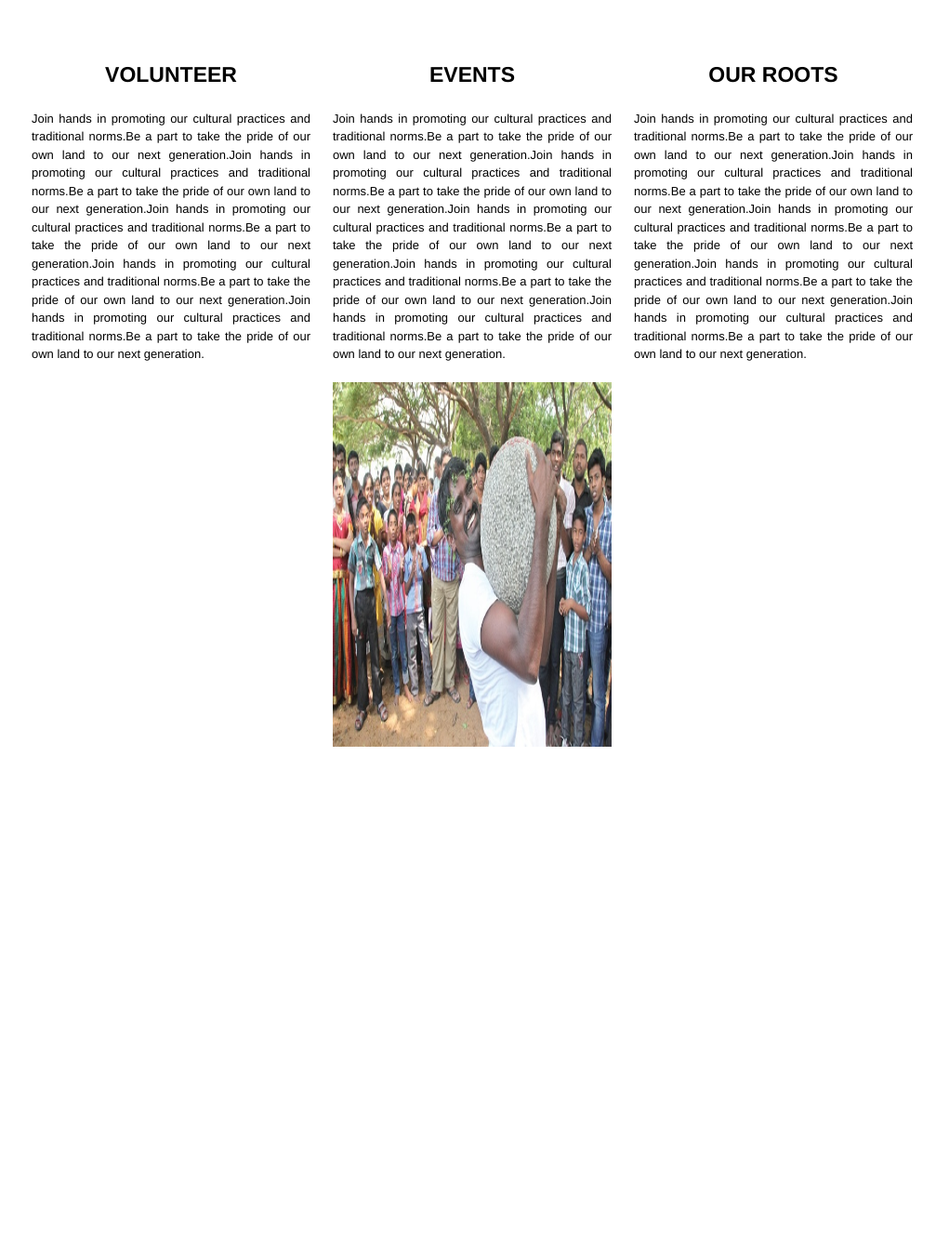
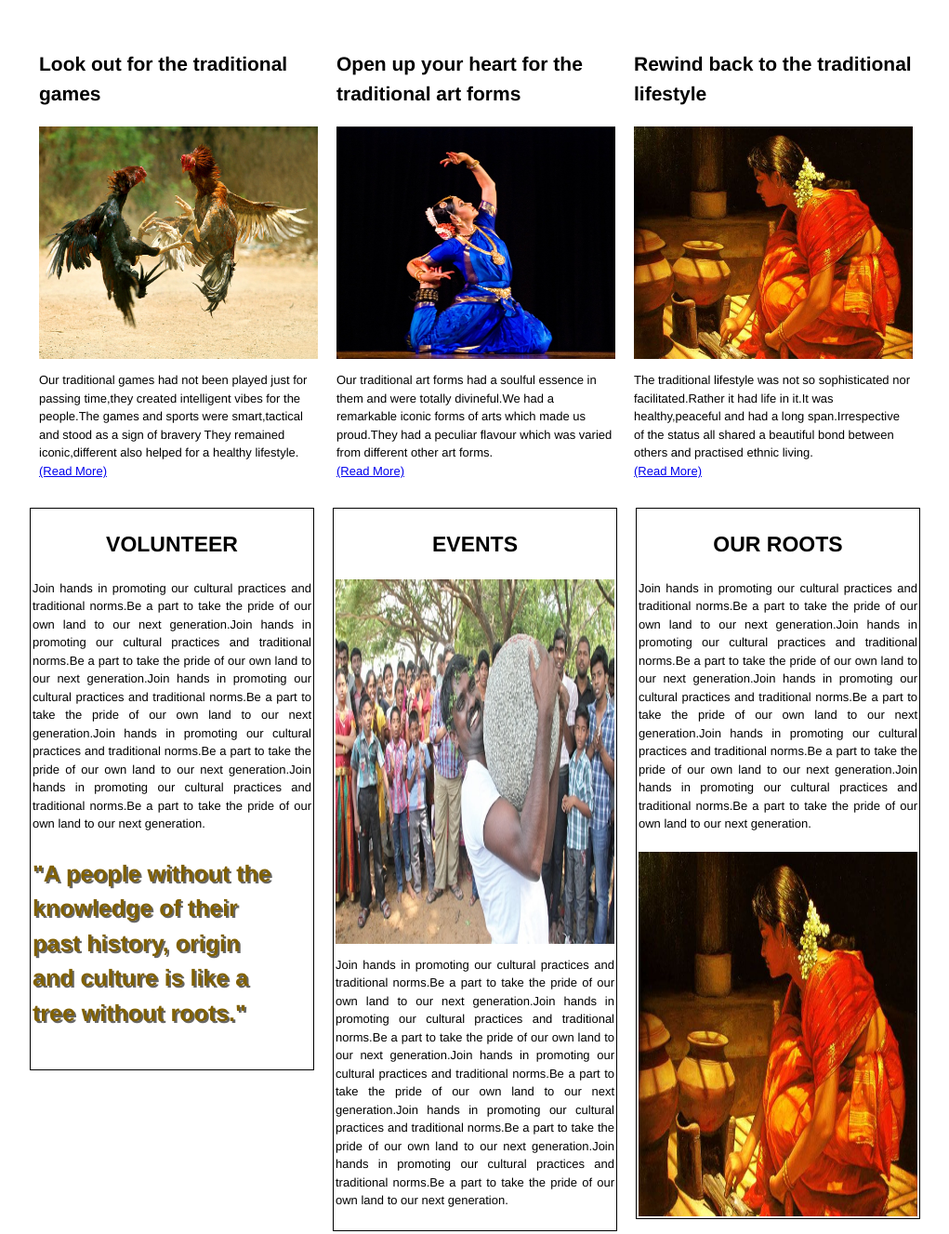
Before and after one commit to VinupriyaM/html, a plain HTML site: page Assignment1/index.html in a window 1280 px wide. Shown: the part 760-2087 px from the top of the page at 93% size, without its empty margins (128-1149 px from the left). Before the commit the page ends 1573 px from the top, so only its background shows below. Drawn offline with Linux system fonts and the light colour scheme.

Commit message:
Assignment1 modified

```diff
--- a/Assignment1/css/style.css
+++ b/Assignment1/css/style.css
@@ -112,12 +112,25 @@ header{
   background: rgba(0, 0, 0, 0.7);
   padding: 10px;
 }
+.imgmain{
+  width:300px;
+  height:250px;
+}
 .firstsec,.secondsec,.thirdsec
 {
-border-style:;
+border-style:double;
 border-width:1px;
 padding:2px;
 
+}
+blockquote{
+  font-size: 25px;
+  font-weight: bold;
+  margin-bottom:40px;
+  margin-left:0;
+  text-align:left;
+  text-shadow: 2px 2px #666;
+  color:#806000;
 }
 /*.firstsec
 {
--- a/Assignment1/index.html
+++ b/Assignment1/index.html
@@ -21,31 +21,61 @@
       </nav>
     </header>
   </div>
-  <!---  <div class="second container_12">--->
-
-      <div class="hero">
+  <!--hero unit-->
+  <!--- <div class="second container_12">--->
+ <div class="hero">
           <section>
       <p class="primary"><span>Real essence of living felt here</span></p>
    </section>
      </div>
-
-
+<!--second section-->
+     <div class="second container_12 first">
+       <section class="grid_4 one">
+           <h3>Look out for the traditional games</h3>
+           <img class="imgmain" src="images/img4.jpg"/>
+           <p>Our traditional games had not been played just for passing time,they created intelligent vibes for the people.The games and sports were smart,tactical and stood as a sign of bravery
+           They remained iconic,different also helped for a healthy lifestyle. <br>       <a href="games.html">(Read More)</a></p>
+       </section>
+       <section class="grid_4 two">
+           <h3>Open up your heart for the traditional art forms</h3>
+           <img class="imgmain" src="images/bnaym2.jpg"/>
+           <p>Our traditional art forms had a soulful essence in them and were totally divineful.We had a remarkable iconic forms of arts which made us proud.They had a peculiar flavour which was varied from different other art forms.
+           <br><a href="#">(Read More)</a></p>
+       </section>
+       <section class="grid_4 three">
+           <h3>Rewind back to the traditional lifestyle</h3>
+           <img class="imgmain" src="images/lyf.jpg"/>
+           <p>The traditional lifestyle was not so sophisticated nor facilitated.Rather it had life in it.It was healthy,peaceful and had a long span.Irrespective of the status all shared a beautiful bond between others and practised ethnic living.
+         <br><a href="#">(Read More)</a></p>
+       </section>
+   </div>
+   <!--third section-->
    <div class="third container_12">
           <section class="firstsec grid_4 alpha">
        <h2>VOLUNTEER</h2>
        <p>Join hands in promoting our cultural practices and traditional norms.Be a part to take the pride of our own land to our next generation.Join hands in promoting our cultural practices and traditional norms.Be a part to take the pride of our own land to our next generation.Join hands in promoting our cultural practices and traditional norms.Be a part to take the pride of our own land to our next generation.Join hands in promoting our cultural practices and traditional norms.Be a part to take the pride of our own land to our next generation.Join hands in promoting our cultural practices and traditional norms.Be a part to take the pride of our own land to our next generation.</p>
+       <section>
+       <blockquote>
+            <p>"A people without the knowledge of their past history, origin and culture is like a tree without roots."</p>
+       </blockquote>
+     </section>
     </section>
      <section class="secondsec grid_4">
        <h2>EVENTS</h2>
+       <img src="images/Traditional.jpg" width="100%" height="50%"/>
        <p>Join hands in promoting our cultural practices and traditional norms.Be a part to take the pride of our own land to our next generation.Join hands in promoting our cultural practices and traditional norms.Be a part to take the pride of our own land to our next generation.Join hands in promoting our cultural practices and traditional norms.Be a part to take the pride of our own land to our next generation.Join hands in promoting our cultural practices and traditional norms.Be a part to take the pride of our own land to our next generation.Join hands in promoting our cultural practices and traditional norms.Be a part to take the pride of our own land to our next generation.</p>
-              <img src="images/Traditional.jpg" width="100%" height="50%"/>
+
      </section>
      <section class="thirdsec grid_4 omega">
        <h2>OUR ROOTS</h2>
        <p><p>Join hands in promoting our cultural practices and traditional norms.Be a part to take the pride of our own land to our next generation.Join hands in promoting our cultural practices and traditional norms.Be a part to take the pride of our own land to our next generation.Join hands in promoting our cultural practices and traditional norms.Be a part to take the pride of our own land to our next generation.Join hands in promoting our cultural practices and traditional norms.Be a part to take the pride of our own land to our next generation.Join hands in promoting our cultural practices and traditional norms.Be a part to take the pride of our own land to our next generation.</p>
-
+        <img src="images/lyf.jpg" width="100%" height="50%"/>
      </section>
   </div>
-
+<div class="fourth container_12">
+  <div class="grid_6">
+  </div>
+  <div class="grid_6">
+  </div>
 </body>
 </html>
```
Also changed, not shown: Assignment1/images/bnaym2.jpg (added), Assignment1/images/img4.JPG (added), Assignment1/images/lyf.jpg (added).
